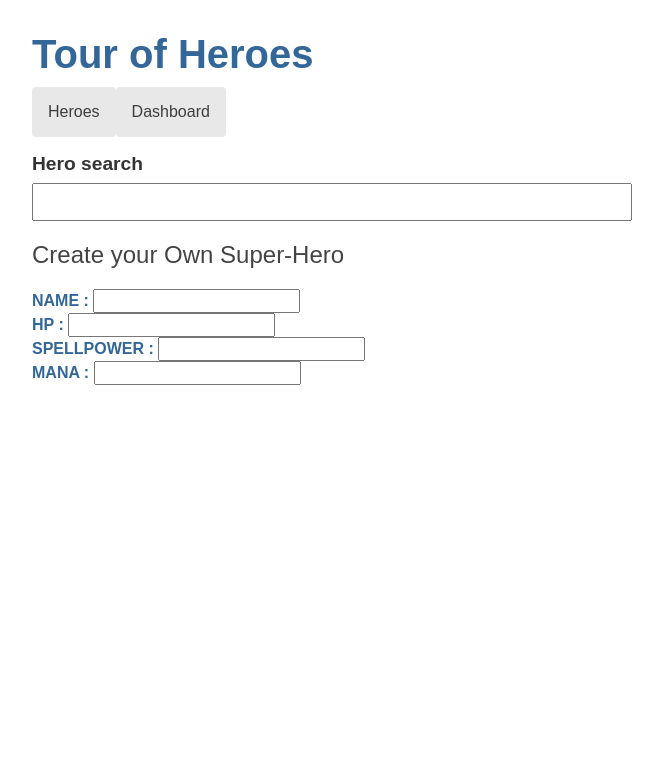
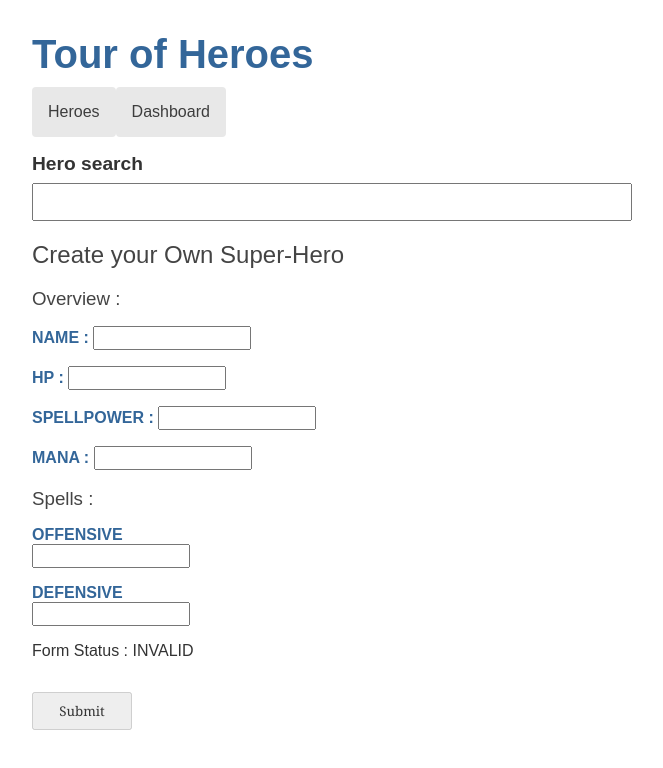
Before and after one commit to Krysyx/Angular-tour-of-heroes, an Angular app: page /hero/create in a window 1280 px wide. Shown: the top 768 px of the page, without its empty margins (0-663 px from the left). Built offline with nearby package versions, Linux system fonts and the light colour scheme.

Commit message:
created formgroup using formbuilder native service

```diff
--- a/src/app/create-hero/create-hero.component.html
+++ b/src/app/create-hero/create-hero.component.html
@@ -1,9 +1,29 @@
 <h2>Create your Own Super-Hero</h2>
 <div>
-  <form class="form-group" [formGroup]="heroForm">
+  <form class="form-group" [formGroup]="heroForm" (ngSubmit)="onSubmit()">
+    <h3>Overview :</h3>
     <label *ngFor="let input of inputs" class="form-control">
       <span class="hero-keys">{{ input.toUpperCase() }} : </span>
-      <input type="text" formControlName="{{ input }}" />
+      <input
+        *ngIf="input !== 'name'; else nameInput"
+        type="text"
+        formControlName="{{ input }}"
+      />
+      <ng-template #nameInput>
+        <input type="text" formControlName="{{ input }}" required />
+      </ng-template>
     </label>
+
+    <div formGroupName="spells">
+      <h3>Spells :</h3>
+
+      <label class="form-group-spells" *ngFor="let spell of spells">
+        <span class="hero-keys">{{ spell.toUpperCase() }}</span>
+        <input type="text" formControlName="{{ spell }}" />
+      </label>
+    </div>
+
+    <p>Form Status : {{ heroForm.status }}</p>
+    <button class="submit-hero" type="submit" [disabled]="!heroForm.valid">Submit</button>
   </form>
 </div>
--- a/src/app/create-hero/create-hero.component.scss
+++ b/src/app/create-hero/create-hero.component.scss
@@ -5,7 +5,38 @@
   }
 }
 
-.form-group {
-  display: flex;
-  flex-direction: column;
+.form {
+  &-group {
+    display: flex;
+    flex-direction: column;
+
+    &-spells {
+      display: flex;
+      flex-direction: column;
+      margin-top: 1rem;
+    }
+  }
+
+  &-control {
+    margin-top: 1rem;
+  }
 }
+
+.submit-hero {
+  margin-top: 1rem;
+  width: 100px;
+  padding: 0.5rem;
+  cursor: pointer;
+}
+
+input {
+  width: 150px;
+}
+
+h2 {
+  margin-bottom: 0;
+}
+
+h3 {
+  margin-bottom: 0;
+}
--- a/src/app/create-hero/create-hero.component.ts
+++ b/src/app/create-hero/create-hero.component.ts
@@ -1,5 +1,6 @@
 import { Component, OnInit } from "@angular/core";
-import { AbstractControl, FormControl, FormGroup } from "@angular/forms";
+import { FormBuilder, Validators } from "@angular/forms";
+import hs from "../utils/heroStats";
 
 @Component({
   selector: "app-create-hero",
@@ -7,14 +8,38 @@ import { AbstractControl, FormControl, FormGroup } from "@angular/forms";
   styleUrls: ["./create-hero.component.scss"],
 })
 export class CreateHeroComponent implements OnInit {
-  heroForm = new FormGroup({
-    name: new FormControl(null),
-    HP: new FormControl(null),
-    spellpower: new FormControl(null),
-    mana: new FormControl(null),
+  heroForm = this.formBuilder.group({
+    name: ["", Validators.required],
+    HP: [""],
+    spellpower: [""],
+    mana: [""],
+    spells: this.formBuilder.group({
+      offensive: [""],
+      defensive: [""],
+    }),
+    downRanks: this.formBuilder.array([this.formBuilder.control(null)]),
   });
-  inputs: string[] = Object.keys(this.heroForm.controls);
-  constructor() {}
+
+  inputs: string[] = Object.keys(this.heroForm.controls).filter((key) =>
+    hs.includes(key)
+  );
+
+  spells: string[] = Object.keys(this.heroForm.controls["spells"]["controls"]);
+
+  constructor(private formBuilder: FormBuilder) {}
 
   ngOnInit(): void {}
+
+  onSubmit(): void {}
+
+  updateFields(): void {
+    this.heroForm.controls.spells.patchValue({
+      offensive: "Krysyx",
+      defensive: 7000,
+    });
+  }
+
+  getDownRanks() {
+    return this.heroForm.get("downRanks");
+  }
 }
--- /dev/null
+++ b/src/app/utils/heroStats.ts
@@ -0,0 +1 @@
+export default ["name", "HP", "mana", "spellpower"];
```
